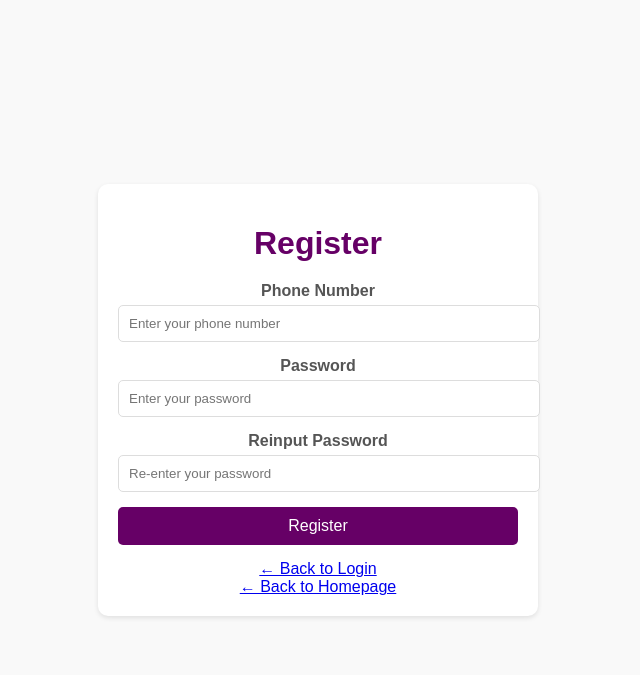
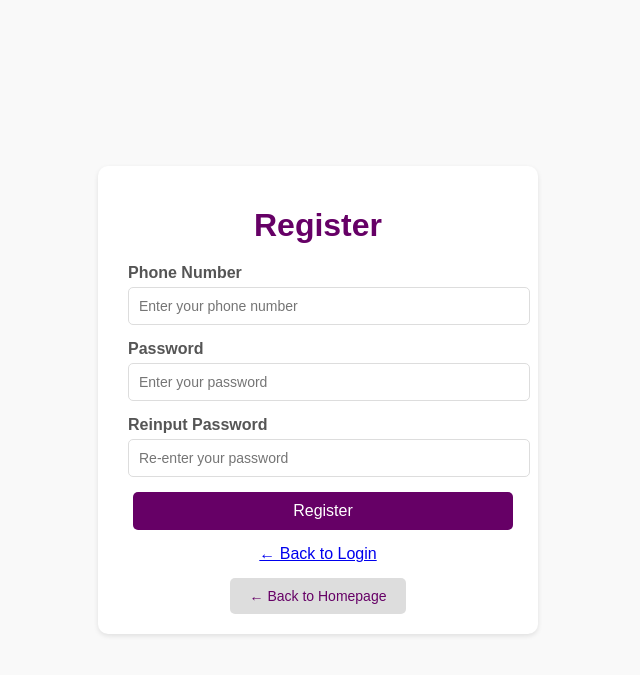
Before and after one commit to beckerbao/tugo-com-fe, a PHP site: page /pages/register.php in a window 1280 px wide. Shown: the top 675 px of the page, without its empty margins (322-962 px from the left). Run offline with PHP 8.4, Linux system fonts and the light colour scheme.

Commit message:
register

```diff
--- a/assets/css/register.css
+++ b/assets/css/register.css
@@ -28,18 +28,22 @@ body {
     margin-bottom: 5px;
     display: block;
     color: #555;
+    text-align: left;
+    padding-left: 10px;
 }
 
 .register-container input {
-    width: 100%;
+    width: calc(100% - 20px);
     padding: 10px;
     margin-bottom: 15px;
     border: 1px solid #ddd;
     border-radius: 5px;
+    font-size: 14px;
+    margin-left: 10px;
 }
 
 .register-container button {
-    width: 100%;
+    width: calc(100% - 20px);
     padding: 10px;
     background-color: #660066;
     color: #fff;
@@ -48,14 +52,35 @@ body {
     cursor: pointer;
     font-size: 16px;
     margin-bottom: 15px;
+    margin-left: 10px;
 }
 
 .register-container button:hover {
     background-color: #550055;
 }
 
-.error-message {
+.register-container .error-message {
     color: red;
     margin-bottom: 15px;
     text-align: left;
+    padding-left: 10px;
 }
+
+.register-container .back-to-home {
+    margin-top: 15px;
+    text-align: center;
+}
+
+.register-container .back-to-home a {
+    display: inline-block;
+    padding: 10px 20px;
+    background-color: #ddd;
+    color: #660066;
+    border-radius: 5px;
+    text-decoration: none;
+    font-size: 14px;
+}
+
+.register-container .back-to-home a:hover {
+    background-color: #ccc;
+}
```
